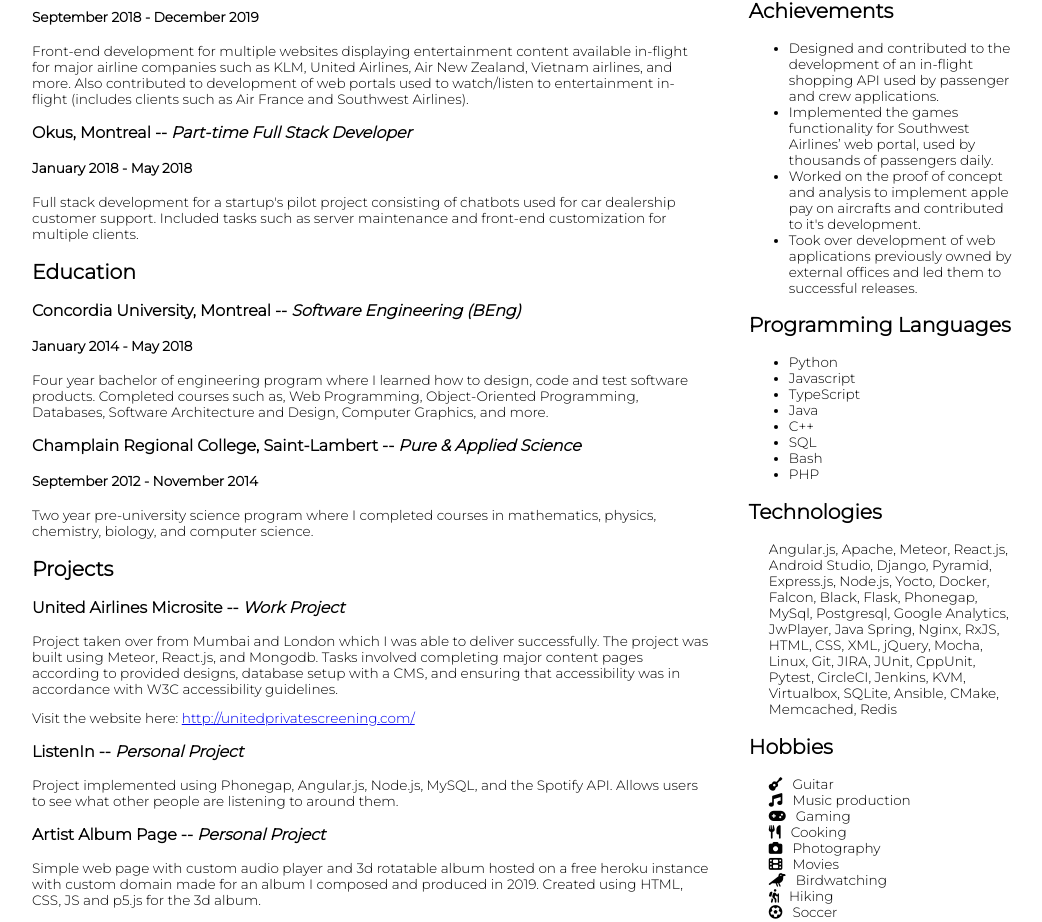
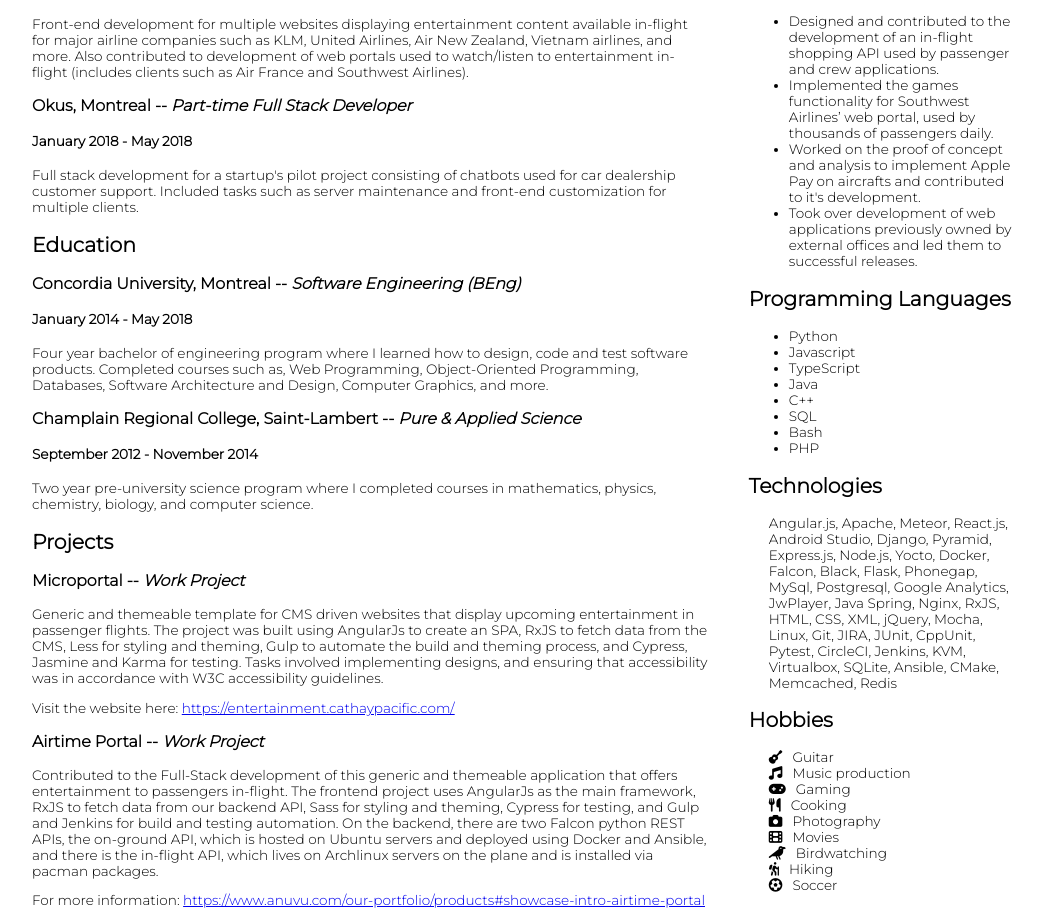
Before and after one commit to ndvb/react-cv, a React (Create React App) app: page / in a window 1280 px wide. Shown: the part 360-1282 px from the top of the page, without its empty margins (116-1158 px from the left). Built offline with nearby package versions, Linux system fonts and the light colour scheme.

Commit message:
update project section

```diff
--- a/src/Assets/data.js
+++ b/src/Assets/data.js
@@ -5,7 +5,7 @@ export default
         "attributes": ["Web applications", "Rest APIs", "Databases", "Software design"]
     },
     "ContactInfo": {
-        "address": "420 3rd Avenue",
+        "address": "420 3e Avenue",
         "city": "Verdun, QC",
         "postalCode": "H4G 2X4",
         "phoneNumber": "(514) 974-7773",
@@ -17,11 +17,11 @@ export default
             "sectionType": "experience",
             "jobs": [
                 {
-                    "company": "Anuvu (FKA Global Eagle)",
+                    "company": "Anuvu (formerly, Global Eagle)",
                     "location": "Montreal",
                     "position": "Full Stack Developer",
                     "timeline": "January 2020 - PRESENT",
-                    "description": "Development and maintenance of APIs and infrastructures present on ground as well as in-flight. Includes tasks such as, designing and implementing new features, maintenance of development and production environments, documentation and improvement of current processes, front-end development support, and development and maintenance of embedded systems."
+                    "description": "Development and maintenance of APIs and infrastructures present on ground as well as in-flight. Includes tasks such as, designing and implementing new features, maintenance of development and production environments, documentation and improvement of current processes, front-end development support, mentoring, and development and maintenance of embedded systems."
                 },
                 {
                     "company": "Global Eagle",
@@ -64,35 +64,31 @@ export default
             "sectionType": "projects",
             "projects": [
                 {
-                    "name": "United Airlines Microsite",
+                    "name": "Microportal",
                     "type": "Work Project",
-                    "description": "Project taken over from Mumbai and London which I was able to deliver successfully. The project was built using Meteor, React.js, and Mongodb. Tasks involved completing major content pages according to provided designs, database setup with a CMS, and ensuring that accessibility was in accordance with W3C accessibility guidelines.",
+                    "description": "Generic and themeable template for CMS driven websites that display upcoming entertainment in passenger flights. The project was built using AngularJs to create an SPA, RxJS to fetch data from the CMS, Less for styling and theming, Gulp to automate the build and theming process, and Cypress, Jasmine and Karma for testing. Tasks involved implementing designs, and ensuring that accessibility was in accordance with W3C accessibility guidelines.",
                     "links": [
                         {
                             "text": "Visit the website here:",
-                            "link": "http://unitedprivatescreening.com/"
+                            "link": "https://entertainment.cathaypacific.com/"
+                        }
+                    ]
+                },
+                {
+                    "name": "Airtime Portal",
+                    "type": "Work Project",
+                    "description": "Contributed to the Full-Stack development of this generic and themeable application that offers entertainment to passengers in-flight. The frontend project uses AngularJs as the main framework, RxJS to fetch data from our backend API, Sass for styling and theming, Cypress for testing, and Gulp and Jenkins for build and testing automation. On the backend, there are two Falcon python REST APIs, the on-ground API, which is hosted on Ubuntu servers and deployed using Docker and Ansible, and there is the in-flight API, which lives on Archlinux servers on the plane and is installed via pacman packages.",
+                    "links": [
+                        {
+                            "text": "For more information:",
+                            "link": "https://www.anuvu.com/our-portfolio/products#showcase-intro-airtime-portal"
                         }
                     ]
                 },
                 {
                     "name": "ListenIn",
                     "type": "Personal Project",
-                    "description": "Project implemented using Phonegap, Angular.js, Node.js, MySQL, and the Spotify API. Allows users to see what other people are listening to around them."
-                },
-                {
-                    "name": "Artist Album Page",
-                    "type": "Personal Project",
-                    "description": "Simple web page with custom audio player and 3d rotatable album hosted on a free heroku instance with custom domain made for an album I composed and produced in 2019. Created using HTML, CSS, JS and p5.js for the 3d album.",
-                    "links": [
-                        {
-                            "text": "Visit the webpage here (may take some time to load, the heroku instance is probably asleep):",
-                            "link": "http://sequester.xyz/"
-                        },
-                        {
-                            "text": "You can find the source code here:",
-                            "link": "https://gitlab.com/ndvb/album-page"
-                        }
-                    ]
+                    "description": "Project implemented using Phonegap to target multiple mobile platforms at once, Angular.js for the frontend application, Node.js for the build, development tools and backend server, Express.js to create a scalable API to communicate with the project's MySQL database and the Spotify API. The application allows users to see what other users are listening to around them."
                 }
             ]
         }
@@ -112,7 +108,7 @@ export default
             "items": [
                 "Designed and contributed to the development of an in-flight shopping API used by passenger and crew applications.",
                 "Implemented the games functionality for Southwest Airlines’ web portal, used by thousands of passengers daily.",
-                "Worked on the proof of concept and analysis to implement apple pay on aircrafts and contributed to it's development.",
+                "Worked on the proof of concept and analysis to implement Apple Pay on aircrafts and contributed to it's development.",
                 "Took over development of web applications previously owned by external offices and led them to successful releases."
             ]
         },
```
Also changed, not shown: 1 other file (tests, documents, lock files or other folders).
